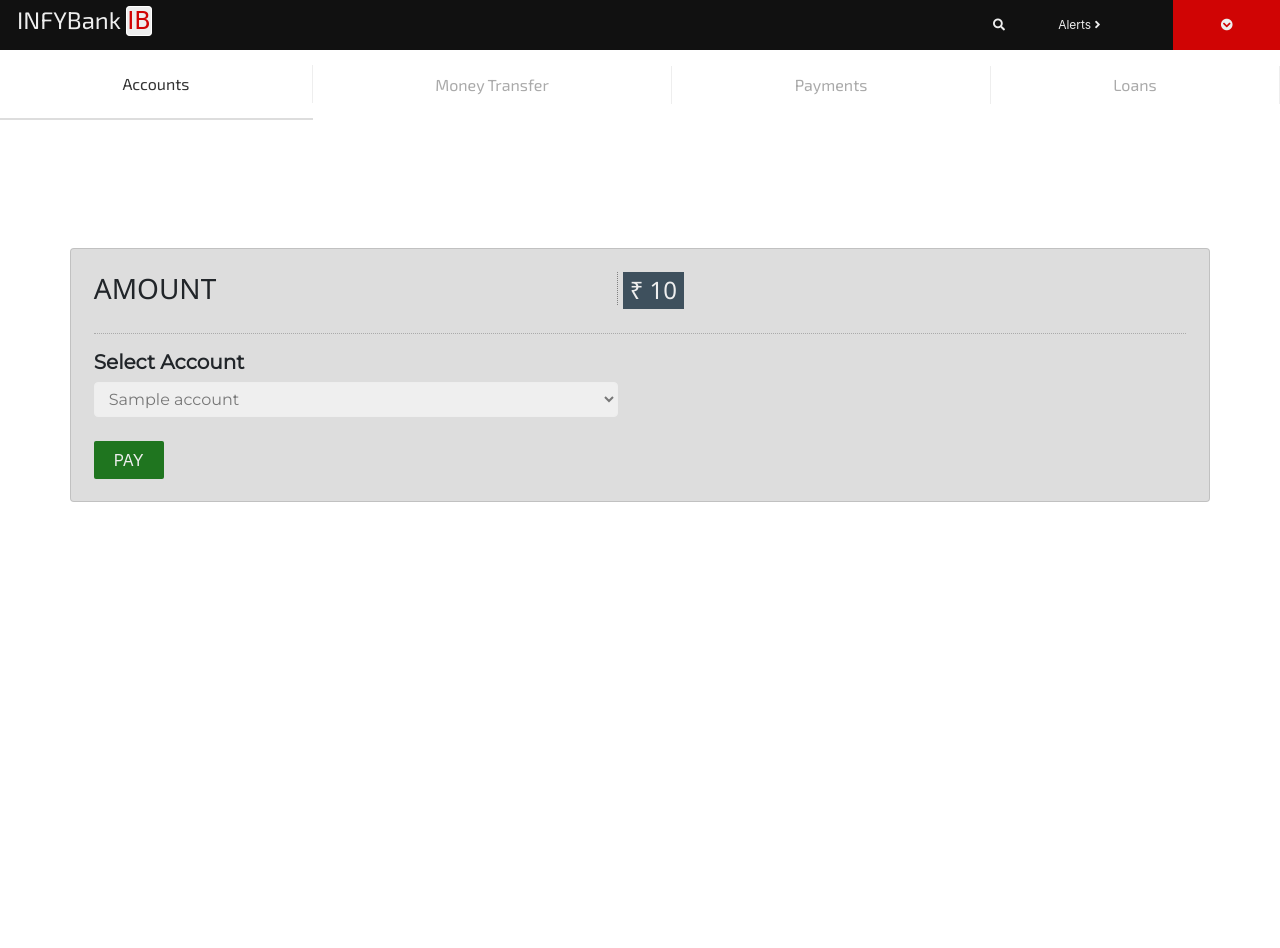
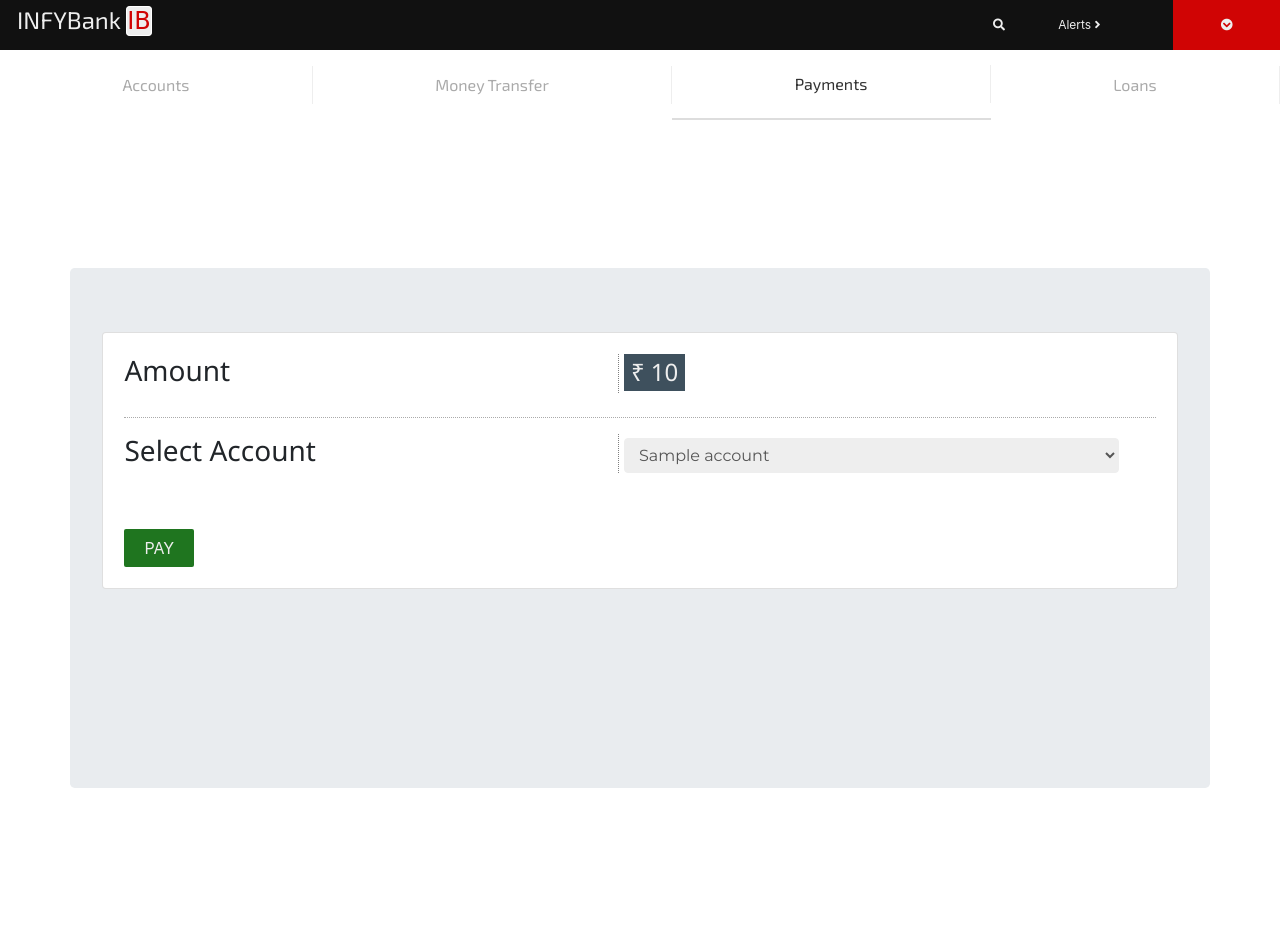
Before and after one commit to pratiks14/newbankapp, a Flask app: template templates/payments.html in a window 1280 px wide. Before the commit the page ends 502 px from the top, so only its background shows below. Run offline with Flask 2, Linux system fonts and the light colour scheme; the template is opened without the code that fills it: most values are stand-ins (such as "Sample title", 1, 10 or a date in 2020); some libraries are stand-ins or nearby versions; some web fonts are replaced.

Commit message:
Update payments.html

```diff
--- a/templates/payments.html
+++ b/templates/payments.html
@@ -211,22 +211,26 @@ input,select{
 select{
     padding:6px 10px;
     width:48%;
+    height: 100%;
     border:1px solid #eee;
     border-radius: 4px;
-    color:#777;
+    background-color: #eee;
+    color:#555;
     font-family:  Montserrat,sans-serif;
 
 }
 button:focus,input:focus {outline:0;}
 
-.card-body h3:nth-child(1){
+.card-body h3:nth-child(1),.card-body h3:nth-child(4){
     font-family: 'Segoe UI', Tahoma, Geneva, Verdana, sans-serif;
     font-weight: normal;
     border-right:1px dotted gray;
     /* border-left:1px dotted gray; */
+    display:inline-block;
+    width:48%;
+    padding-bottom:5px;
+}
 
-    width:48%;
-}
 .card-body h4:nth-child(2){
     font-family: 'Segoe UI', Tahoma, Geneva, Verdana, sans-serif;
     background-color: #3e505d;
@@ -286,13 +290,13 @@ hr{
         </div>
 </div>
 <ul class="nav  nav-fill" style="width:100%;margin:0px;">
-    <li class="nav-item active" id="tab1">
+    <li class="nav-item " id="tab1">
              <a href="/main" class="nav-text">Accounts</a>
     </li>
     <li class="nav-item " id="tab1">
         <a href="/moneytransfer" class="nav-text">Money Transfer</a>
     </li>
-    <li class="nav-item" id="tab1">
+    <li class="nav-item active" id="tab1">
         <p class="nav-text">Payments</p>
     </li>
     <li class="nav-item" id="tab1">
@@ -300,19 +304,23 @@ hr{
     </li>
 </ul>
 <div class="currcont container" style="padding:10% 0;">
-    <div class="card" style="background-color:#ddd">
+    <div class="jumbotron" id="firstspace" style="min-height:65vh;margin-top:20px;">
+        <div class="card" >
             <div class="card-body" style="padding:2%">
                 <!-- <div class="d-inline-block" style="width:2%;"></div> -->
-            <h3 class="d-inline-block" >AMOUNT</h3>
+                <h3 class="d-inline-block" >Amount</h3>
                 <h4 class="d-inline-block" style="">&#8377; {{debtAccount['amount']}}</h4>
                 <hr style="">
                 {% if accounts | length > 0 %}
-            <h5 style="font-weight:bold;">Select Account</h5>
-            <select name="fromaccount">
+                <div style="align-items:center;">
+                    <h3>Select Account</h3>
+
+                    <select name="fromaccount" style="">
                         {% for account in accounts %}
                         <option value="{{account[1]}}">{{account[1]}}</option>
                         {% endfor %}
                     </select>
+                </div>
                 <br>
                 <br>
                 <button class="mybtn pay" style="background-color: rgb(31, 117, 31);">PAY</button>
@@ -320,6 +328,7 @@ hr{
                 <p style="font-family:'Segoe UI'" >You Dont have any account with us</p>
                 {% endif %}
 
+            </div>
         </div>
      </div>
 
@@ -372,22 +381,30 @@ hr{
 
 
     $('.pay').click(function(event){
+        $('.pay').attr('disable','disabled');
         event.preventDefault();
         data = {};
         data['fromaccount'] = $('select').val();
+        data['debtaccounttype'] = "{{debtAccount['accounttype']}}";
+        data['debtaccountnumber'] = "{{debtAccount['number']}}";
+        data['amount'] = "{{debtAccount['amount']}}"
         $.ajax({
             url:window.location.href,
-            type:POST,
+            type:'POST',
             data:JSON.stringify(data),
             processData:false,
             contentType:'application/json',
-            suceess:function(data){
+            success:function(data){
                 var modalcontent = `
                                 <div class="modal-body ">
-                                <h5><i class="far fa-check-square" style="color:green"></i> Payment made</h5>
+                                <h5><i class="far fa-check-square" style="color:green"></i> `+data+`</h5>
                                 <hr>
-                                <p>Redirecting to main page</p>
+                                <p>Redirecting to main page ....</p>
                                 </div>`;
+                $('.modal-content').html(modalcontent);
+                $('#dataModal').modal('show');
+                window.setTimeout(function(){
+                    window.location.href = '/main'},2000);
             },
             error:function(data){
                 var modalcontent = `
@@ -399,6 +416,7 @@ hr{
                                 </div>`;
                 $('.modal-content').html(modalcontent);
                 $('#dataModal').modal('show');
+                $('.pay').removeAttr('disable');
             }
         });
 
```
Lines whose indentation alone changed are shown as unchanged.
